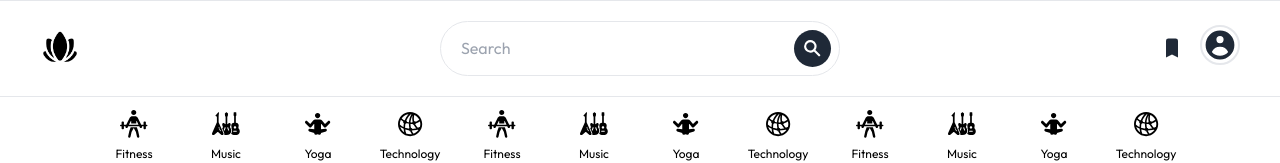
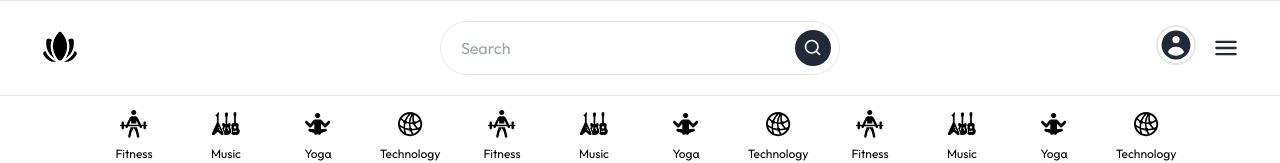
Before and after one commit to codewjatin/bloom-web, a Next.js app: page / in a window 1280 px wide. Shown: the top 163 px of the page. Built offline with nearby package versions, Linux system fonts and the light colour scheme.

Commit message:
[refactor] add title and remove unused variables

```diff
--- a/app/head.jsx
+++ b/app/head.jsx
@@ -1,11 +1,11 @@
 export default function Head() {
   const meta = {
-    title: 'Next.js Headstart',
-    description: `Get a headstart in developing a Next.js app`,
+    title: "Bloom",
+    description: "Get a headstart in developing a Next.js app",
     image:
-      'https://og-image.vercel.app/%60Next.js%60%20%3Cbr%3E%20Headstart%20by%20**Jatin%20Kumar**%20%3Cbr%3E%20Bootstrap%20your%20project%20with%20this%20clean%20Next.js%20starter.png?md=1&fontSize=50px&images=https%3A%2F%2Fassets.vercel.com%2Fimage%2Fupload%2Ffront%2Fassets%2Fdesign%2Fnextjs-black-logo.svg',
-    url: 'https://nextjs-headstart.vercel.app/',
-    type: 'website',
+      "https://og-image.vercel.app/%60Next.js%60%20%3Cbr%3E%20Headstart%20by%20**Jatin%20Kumar**%20%3Cbr%3E%20Bootstrap%20your%20project%20with%20this%20clean%20Next.js%20starter.png?md=1&fontSize=50px&images=https%3A%2F%2Fassets.vercel.com%2Fimage%2Fupload%2Ffront%2Fassets%2Fdesign%2Fnextjs-black-logo.svg",
+    url: "https://nextjs-headstart.vercel.app/",
+    type: "website",
   };
   return (
     <head>
--- a/components/Nav.jsx
+++ b/components/Nav.jsx
@@ -1,14 +1,7 @@
-import {
-  MenuIcon,
-  UserCircleIcon,
-  SearchIcon,
-  BookmarkIcon,
-} from "@heroicons/react/solid";
-
 import Link from "next/link";
 import User from "./User";
 
-export default function Nav({ placeholder }) {
+export default function Nav() {
   return (
     <header className="sticky top-0 z-50 grid grid-cols-3 bg-white border-b border-t py-5 px-5 md:px-10">
       <Link
@@ -26,14 +19,37 @@ export default function Nav({ placeholder }) {
         <input
           className="flex-grow pl-5 bg-transparent outline-none text-md text-gray-600 placeholder-gray-400 "
           type="text"
-          placeholder={placeholder || "Search"}
+          placeholder="Search"
         />
-        <SearchIcon className=" md:inline-flex h-[2.3rem] bg-gray-800 hover:bg-gray-700 text-white rounded-full p-2 cursor-pointer md:mx-2" />
+        <svg
+          xmlns="http://www.w3.org/2000/svg"
+          fill="none"
+          viewBox="0 0 24 24"
+          stroke-width="2"
+          stroke="currentColor"
+          className="h-9 md:inline-flex bg-gray-800 hover:bg-gray-700 text-white rounded-full p-2 cursor-pointer md:mx-2">
+          <path
+            stroke-linecap="round"
+            stroke-linejoin="round"
+            d="M21 21l-5.197-5.197m0 0A7.5 7.5 0 105.196 5.196a7.5 7.5 0 0010.607 10.607z"
+          />
+        </svg>
       </div>
 
       <div className="flex items-center space-x-4 justify-end text-gray-500 ">
-        <BookmarkIcon className="h-6 cursor-pointer fill-gray-800 hover:fill-gray-700 " />
         <User />
+        <svg
+          xmlns="http://www.w3.org/2000/svg"
+          fill="none"
+          className="w-[1.75rem] h-[1.75rem] cursor-pointer stroke-gray-800"
+          viewBox="0 0 24 24"
+          stroke-width="2">
+          <path
+            stroke-linecap="round"
+            stroke-linejoin="round"
+            d="M3.75 6.75h16.5M3.75 12h16.5m-16.5 5.25h16.5"
+          />
+        </svg>
       </div>
     </header>
   );
```
